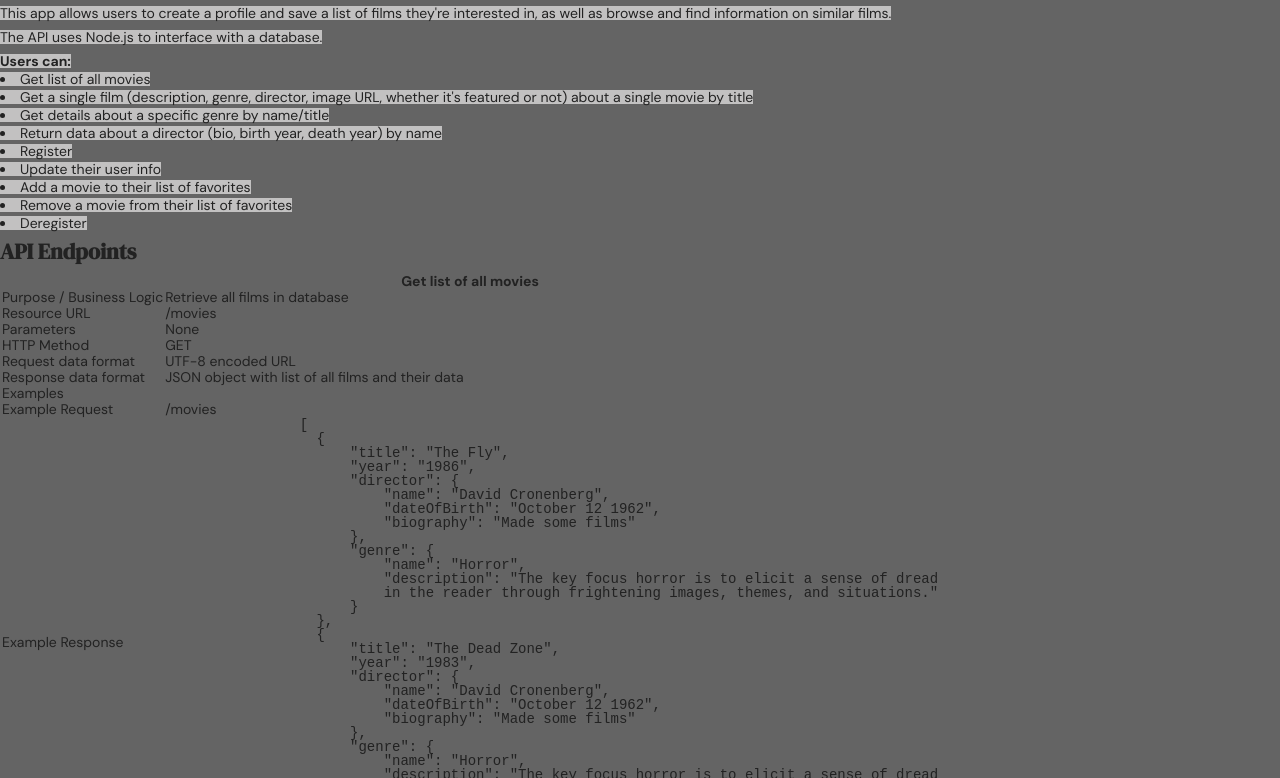
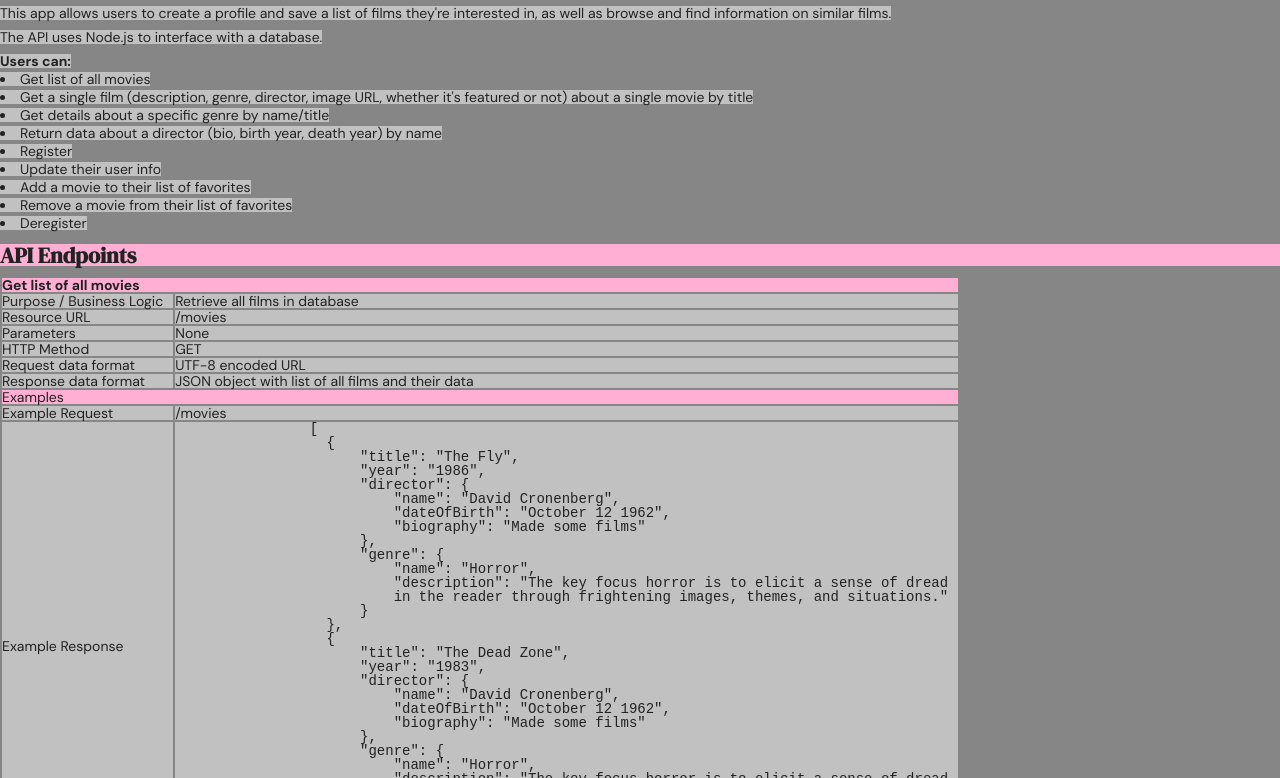
Before and after one commit to pinkterraces/film-app, a website: page public/documentation.html in a window 1280 px wide. Shown: the part 80-858 px from the top of the page. Drawn offline with Linux system fonts and the light colour scheme; a web font is replaced by a local one.

Commit message:
Create style for documentation

```diff
--- a/src/css/styles.css
+++ b/src/css/styles.css
@@ -31,7 +31,7 @@
 }
 
 body {
-    background-color: var(--background-grey-color);
+    background-color: var(--lighter-grey-color);
     font-weight: var(--primary-font-weight);
     color: var(--darkest-grey-color);
     font-size: var(--p-font-size);
@@ -50,6 +50,7 @@
 h2 {
     font-size: var(--h2-font-size);
     margin: 10px 0px;
+    background-color: var(--primary-pink-color);
 }
 
 p {
@@ -77,7 +78,6 @@
     padding: 0px 0px;
     background-color: var(--lightest-grey-color);
     max-width: fit-content;
-    /*list-style: square;*/
 }
 
 header {
@@ -86,7 +86,41 @@
     width: 100%;
 }
 
+table,
+thead {
+    background-color: #868686;
+}
 
+tr {
+    background-color: #464646;
+}
+
+td,
+th {
+    background-color: #c2c1c1;
+    text-align: left;
+    padding-right: 10px;
+}
+
+th {
+    background-color: #ffaed4;
+}
+
+.colspan {
+    background-color: #ffaed4;
+}
+
+.api-endpoints {
+    background-color: ;
+    padding: 0px;
+    display: flex;
+    flex-direction: column;
+    justify-content: center;
+}
+
+main {
+    margin-bottom: 50px;
+}
 
 /*Resets Button*/
 button,
@@ -101,6 +135,9 @@
     outline: inherit;
 }
 
+
+
+/*
 .pokemon-list__button {
     background-color: var(--lighter-grey-color);
     padding: 5px;
@@ -120,10 +157,10 @@
     background-color: var(--darker-grey-color);
     border-top: 4px solid var(--darkest-grey-color);
     border-bottom: 0px;
-}
+} */
 
 
-/* MEDIA QUERIES */
+/* MEDIA QUERIES
 
 @media all and (max-width: 450px) {
 
@@ -144,4 +181,4 @@
 
 @media all and (min-width: 801px) and (max-width: 1000px) {
 
-}
+} */
```
